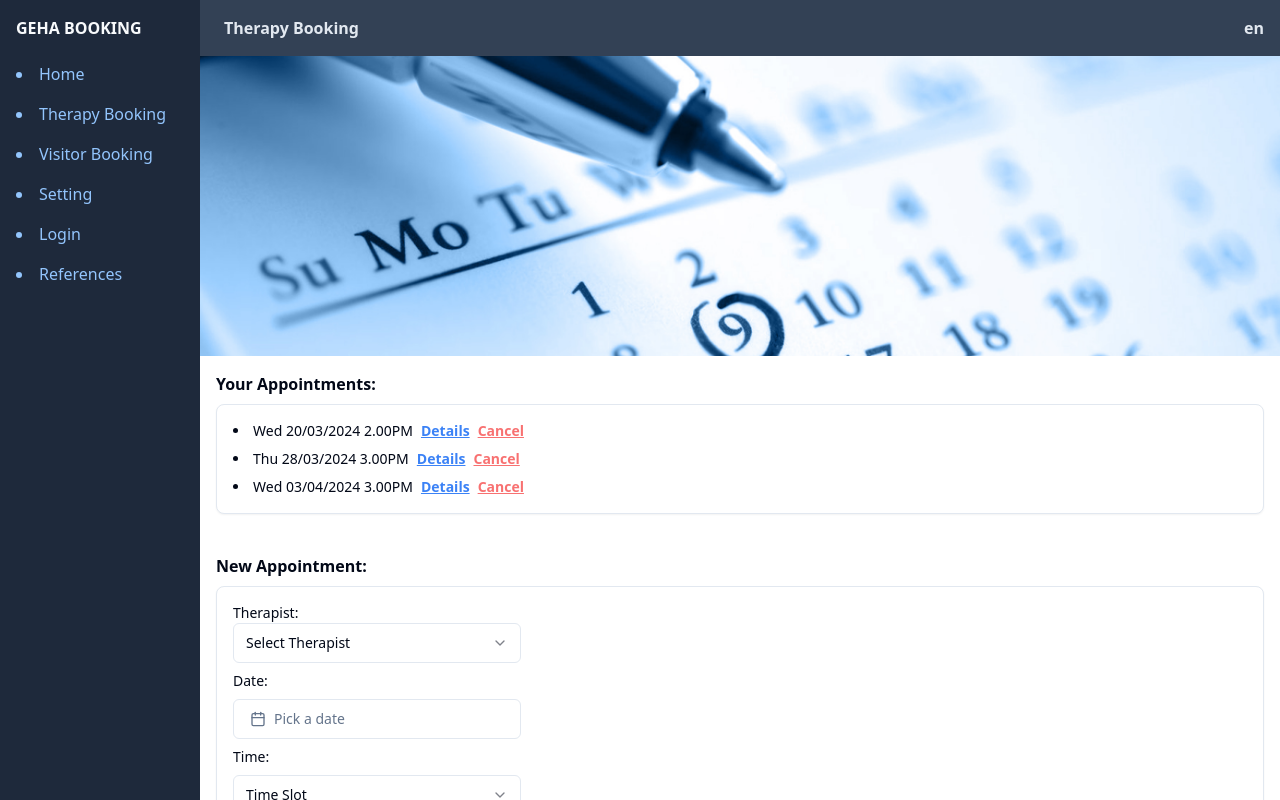
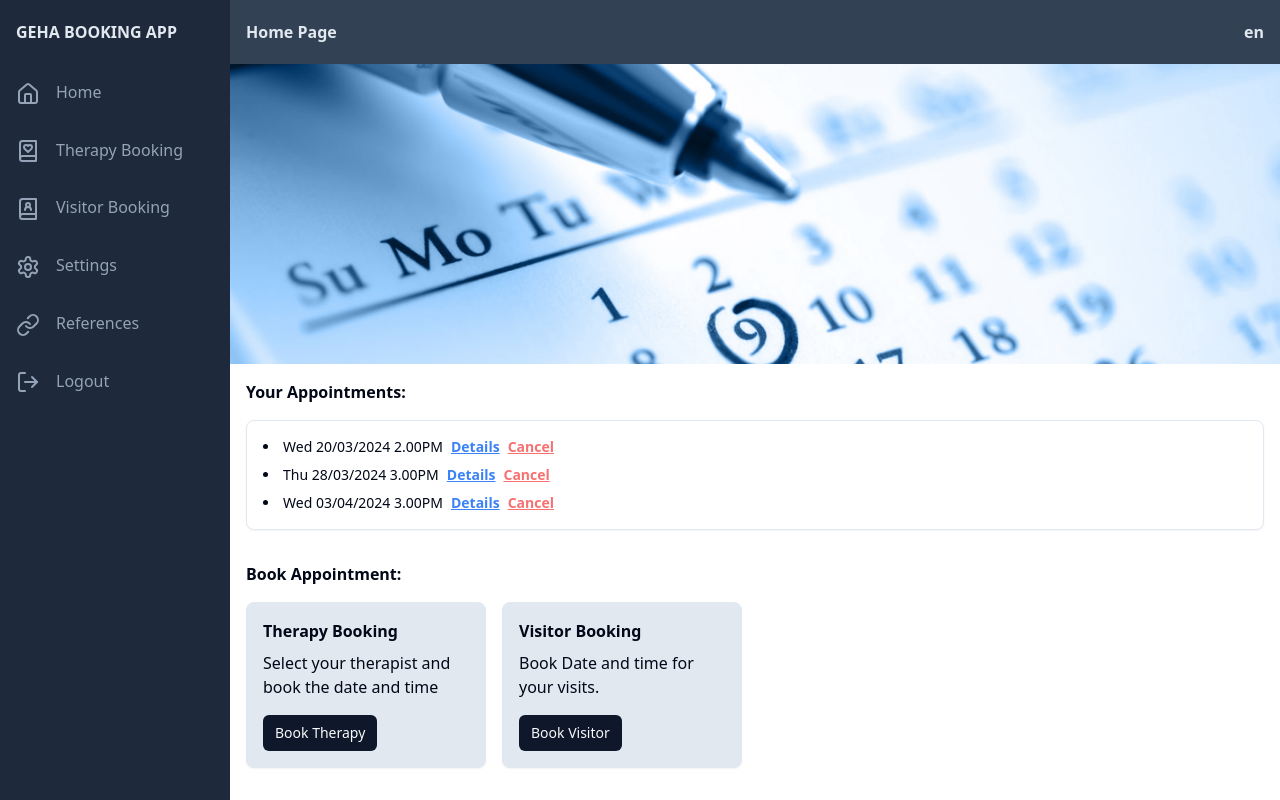
Before and after one commit to jackson1010/OrderSystemFE, a React app: page / in a window 1280 px wide. Shown: the top 800 px of the page. Built offline with nearby package versions, Linux system fonts and the light colour scheme; the HTML template or start-up script is replaced by a standard one.

Commit message:
feat: ui update for the left nav and seperate homepage with therapy booking page

```diff
--- a/src/pages/App/index.tsx
+++ b/src/pages/App/index.tsx
@@ -6,40 +6,67 @@ import SampleReduxSagaAxios from "../References/SampleReduxSagaAxios";
 import SampleShadCnUi from "../References/SampleShadCnUi";
 import UnderDevelopment from "../UnderDevelopment";
 import "./styles.css";
+import {
+  BookHeartIcon,
+  BookUserIcon,
+  HomeIcon,
+  LinkIcon,
+  LogOutIcon,
+  SettingsIcon,
+} from "lucide-react";
+import HomePage from "../Home";
 
 const App = () => {
   return (
     <>
       <BrowserRouter>
-        <div className="sidenav bg-slate-800 text-slate-50 p-4">
-          <div className="font-bold" style={{ height: "30px" }}>
-            GEHA BOOKING
+        <div className="sidenav bg-slate-800">
+          <div className="px-4 h-16">
+            <p className="font-bold py-5 text-slate-200">GEHA BOOKING APP</p>
           </div>
-          <div className="text-blue-300 space-y-4 mt-4">
-            <li>
-              <Link to="/">Home</Link>
-            </li>
-            <li>
-              <Link to="/therapy">Therapy Booking</Link>
-            </li>
-            <li>
-              <Link to="/underdevelopment">Visitor Booking</Link>
-            </li>
-            <li>
-              <Link to="/underdevelopment">Setting</Link>
-            </li>
-            <li>
-              <Link to="/login">Login</Link>
-            </li>
-            <li>
-              <Link to="/references">References</Link>
-            </li>
+          <div className="text-slate-400">
+            <Link to="/" className=" block p-4 hover:bg-slate-700">
+              <HomeIcon className="inline" />
+              <span className="pl-4">Home</span>
+            </Link>
+
+            <Link to="/therapy" className=" block p-4 hover:bg-slate-700">
+              <BookHeartIcon className="inline" />
+              <span className="pl-4">Therapy Booking</span>
+            </Link>
+
+            <Link
+              to="/underdevelopment"
+              className=" block p-4 hover:bg-slate-700"
+            >
+              <BookUserIcon className="inline" />
+              <span className="pl-4">Visitor Booking</span>
+            </Link>
+
+            <Link
+              to="/underdevelopment"
+              className=" block p-4 hover:bg-slate-700"
+            >
+              <SettingsIcon className="inline" />
+              <span className="pl-4">Settings</span>
+            </Link>
+
+            <Link to="/references" className=" block p-4 hover:bg-slate-700">
+              <LinkIcon className="inline" />
+              <span className="pl-4">References</span>
+            </Link>
+
+            <Link to="/login" className=" block p-4 hover:bg-slate-700">
+              <LogOutIcon className="inline" />
+              <span className="pl-4">Logout</span>
+            </Link>
           </div>
         </div>
         <div className="sidecontent">
           <Routes>
-            <Route path="/" element={<TherapyBooking />} />
+            <Route path="/" element={<HomePage />} />
             <Route path="/therapy" element={<TherapyBooking />} />
+            <Route path="/visitor" element={<UnderDevelopment />} />
             <Route path="/login" element={<Login />} />
             <Route path="/shadcnui" element={<SampleShadCnUi />} />
             <Route path="/sampleredux" element={<SampleReduxSagaAxios />} />
--- a/src/pages/App/styles.css
+++ b/src/pages/App/styles.css
@@ -1,6 +1,6 @@
 .sidenav {
   height: 100vh;
-  width: 200px;
+  width: 230px;
   position: fixed;
   z-index: 1;
   top: 0;
@@ -13,7 +13,7 @@
 }
 
 .sidecontent {
-  margin-left: 200px; /* Same as the width of the sidenav */
+  margin-left: 230px; /* Same as the width of the sidenav */
 
   @media (max-width: 800px) {
     margin-left: 0;
--- /dev/null
+++ b/src/pages/Home/index.tsx
@@ -0,0 +1,147 @@
+import { Menu } from "lucide-react";
+import { Card } from "@/components/ui/card";
+import "./styles.css";
+
+import { Button } from "@/components/ui/button";
+
+import {
+  Sheet,
+  SheetClose,
+  SheetContent,
+  SheetDescription,
+  SheetFooter,
+  SheetHeader,
+  SheetTitle,
+  SheetTrigger,
+} from "@/components/ui/sheet";
+
+import { Link, useNavigate } from "react-router-dom";
+
+const HomePage = () => {
+  const navigate = useNavigate();
+
+  const mobilesheetmenu = (
+    <Sheet key={"left"}>
+      <SheetTrigger>
+        <Menu />
+      </SheetTrigger>
+      <SheetContent side={"left"} className="w-[300px]">
+        <SheetHeader>
+          <SheetTitle></SheetTitle>
+          <SheetDescription></SheetDescription>
+        </SheetHeader>
+        <div className="font-bold">GEHA Booking</div>
+        <SheetFooter className="text-base space-y-4 pt-4 ">
+          <SheetClose asChild>
+            <>
+              <div className="text-blue-500 space-y-4 mt-4">
+                <li>
+                  <Link to="/">Home</Link>
+                </li>
+                <li>
+                  <Link to="/therapy">Therapy Booking</Link>
+                </li>
+                <li>
+                  <Link to="/underdevelopment">Visitor Booking</Link>
+                </li>
+                <li>
+                  <Link to="/underdevelopment">Setting</Link>
+                </li>
+                <li>
+                  <Link to="/login">Login</Link>
+                </li>
+                <li>
+                  <Link to="/references">References</Link>
+                </li>
+              </div>
+            </>
+          </SheetClose>
+        </SheetFooter>
+      </SheetContent>
+    </Sheet>
+  );
+
+  return (
+    <div>
+      <div className="bg-slate-700 pt-5 px-4 text-slate-200 font-bold h-16">
+        <span className="mobilemenubtn mr-4">{mobilesheetmenu}</span>
+        <span className="align-top">Home Page</span>
+        <span style={{ float: "right" }}>en</span>
+      </div>
+      <div className="banner" />
+
+      <div>
+        <div className="p-4">
+          <p className="text-md font-bold pb-4">Your Appointments:</p>
+          <Card className="p-4 text-sm space-y-2">
+            <li>
+              Wed 20/03/2024 2.00PM
+              <span className="text-blue-500 underline pl-2 font-semibold">
+                Details
+              </span>
+              <span className="text-red-400 underline pl-2 font-semibold">
+                Cancel
+              </span>
+            </li>
+            <li>
+              Thu 28/03/2024 3.00PM
+              <span className="text-blue-500 underline pl-2 font-semibold">
+                Details
+              </span>
+              <span className="text-red-400 underline pl-2 font-semibold">
+                Cancel
+              </span>
+            </li>
+            <li>
+              Wed 03/04/2024 3.00PM
+              <span className="text-blue-500 underline pl-2 font-semibold">
+                Details
+              </span>
+              <span className="text-red-400 underline pl-2 font-semibold">
+                Cancel
+              </span>
+            </li>
+          </Card>
+        </div>
+
+        <div className="p-4">
+          <p className="text-md font-bold pb-4">Book Appointment:</p>
+          <div className="flex space-x-4">
+            <Card className="w-60 bg-slate-200 p-4 hover:bg-slate-300">
+              <h3 className="text-base font-bold">Therapy Booking</h3>
+              <p className="mt-2">
+                Select your therapist and book the date and time
+              </p>
+              <Button
+                className="mt-4"
+                variant={"default"}
+                size={"sm"}
+                onClick={() => {
+                  navigate("/therapy");
+                }}
+              >
+                Book Therapy
+              </Button>
+            </Card>
+            <Card className="w-60 bg-slate-200 p-4 hover:bg-slate-300">
+              <h3 className="text-base font-bold">Visitor Booking</h3>
+              <p className="mt-2">Book Date and time for your visits.</p>
+              <Button
+                className="mt-4"
+                variant={"default"}
+                size={"sm"}
+                onClick={() => {
+                  navigate("/visitor");
+                }}
+              >
+                Book Visitor
+              </Button>
+            </Card>
+          </div>
+        </div>
+      </div>
+    </div>
+  );
+};
+
+export default HomePage;
--- /dev/null
+++ b/src/pages/Home/styles.css
@@ -0,0 +1,15 @@
+.banner {
+  background-image: url("../../assets/images/banner1.jpg");
+  background-position: center;
+  background-repeat: no-repeat;
+  background-size: cover;
+  height: 300px;
+}
+
+.mobilemenubtn {
+  display: none;
+
+  @media (max-width: 800px) {
+    display: inline;
+  }
+}
--- a/src/pages/TherapyBooking/index.tsx
+++ b/src/pages/TherapyBooking/index.tsx
@@ -1,4 +1,3 @@
-import { Menu } from "lucide-react";
 import { Card } from "@/components/ui/card";
 import {
   Select,
@@ -10,7 +9,7 @@ import {
 import { useState } from "react";
 import "./styles.css";
 import { format } from "date-fns";
-import { Calendar as CalendarIcon } from "lucide-react";
+import { ArrowLeftIcon, Calendar as CalendarIcon } from "lucide-react";
 
 import { cn } from "@/lib/utils";
 import { Button } from "@/components/ui/button";
@@ -21,17 +20,6 @@ import {
   PopoverTrigger,
 } from "@/components/ui/popover";
 
-import {
-  Sheet,
-  SheetClose,
-  SheetContent,
-  SheetDescription,
-  SheetFooter,
-  SheetHeader,
-  SheetTitle,
-  SheetTrigger,
-} from "@/components/ui/sheet";
-
 import { Textarea } from "@/components/ui/textarea";
 import { Link } from "react-router-dom";
 
@@ -40,89 +28,13 @@ const TherapyBooking = () => {
 
   return (
     <div>
-      <div className="bg-slate-700 p-4 text-slate-200 font-bold ">
-        <div className="mobilemenubtn">
-          <Sheet key={"left"}>
-            <SheetTrigger>
-              <Menu />
-            </SheetTrigger>
-            <SheetContent side={"left"} className="w-[300px]">
-              <SheetHeader>
-                <SheetTitle></SheetTitle>
-                <SheetDescription></SheetDescription>
-              </SheetHeader>
-              <div className="font-bold">GEHA Booking</div>
-              <SheetFooter className="text-base space-y-4 pt-4 ">
-                <SheetClose asChild>
-                  <>
-                    <div className="text-blue-500 space-y-4 mt-4">
-                      <li>
-                        <Link to="/therapy">Home</Link>
-                      </li>
-                      <li>
-                        <Link to="/therapy">Therapy Booking</Link>
-                      </li>
-                      <li>
-                        <Link to="/underdevelopment">Visitor Booking</Link>
-                      </li>
-                      <li>
-                        <Link to="/underdevelopment">Setting</Link>
-                      </li>
-                      <li>
-                        <Link to="/login">Login</Link>
-                      </li>
-                      <li>
-                        <Link to="/references">References</Link>
-                      </li>
-                    </div>
-                  </>
-                </SheetClose>
-              </SheetFooter>
-            </SheetContent>
-          </Sheet>
-        </div>
-
-        <span className="ml-2" style={{ verticalAlign: "top" }}>
-          Therapy Booking
-        </span>
-
+      <div className="bg-slate-700 pt-5 px-4 text-slate-200 font-bold h-16">
+        <Link to="/">
+          <ArrowLeftIcon className="inline mr-4 mobilebackbtn" />
+        </Link>
+        <h3 className="text-base font-bold inline">Therapy Booking</h3>
         <span style={{ float: "right" }}>en</span>
       </div>
-      <div className="banner" />
-
-      <div className="p-4">
-        <p className="text-md font-bold pb-2">Your Appointments:</p>
-        <Card className="p-4 text-sm space-y-2">
-          <li>
-            Wed 20/03/2024 2.00PM
-            <span className="text-blue-500 underline pl-2 font-semibold">
-              Details
-            </span>
-            <span className="text-red-400 underline pl-2 font-semibold">
-              Cancel
-            </span>
-          </li>
-          <li>
-            Thu 28/03/2024 3.00PM
-            <span className="text-blue-500 underline pl-2 font-semibold">
-              Details
-            </span>
-            <span className="text-red-400 underline pl-2 font-semibold">
-              Cancel
-            </span>
-          </li>
-          <li>
-            Wed 03/04/2024 3.00PM
-            <span className="text-blue-500 underline pl-2 font-semibold">
-              Details
-            </span>
-            <span className="text-red-400 underline pl-2 font-semibold">
-              Cancel
-            </span>
-          </li>
-        </Card>
-      </div>
-
       <div className="mt-2 p-4">
         <p className="text-md font-bold pb-2">New Appointment:</p>
         <Card className="p-4 text-sm space-y-2">
```
Also changed, not shown: src/index.css (line endings or trailing spaces).
